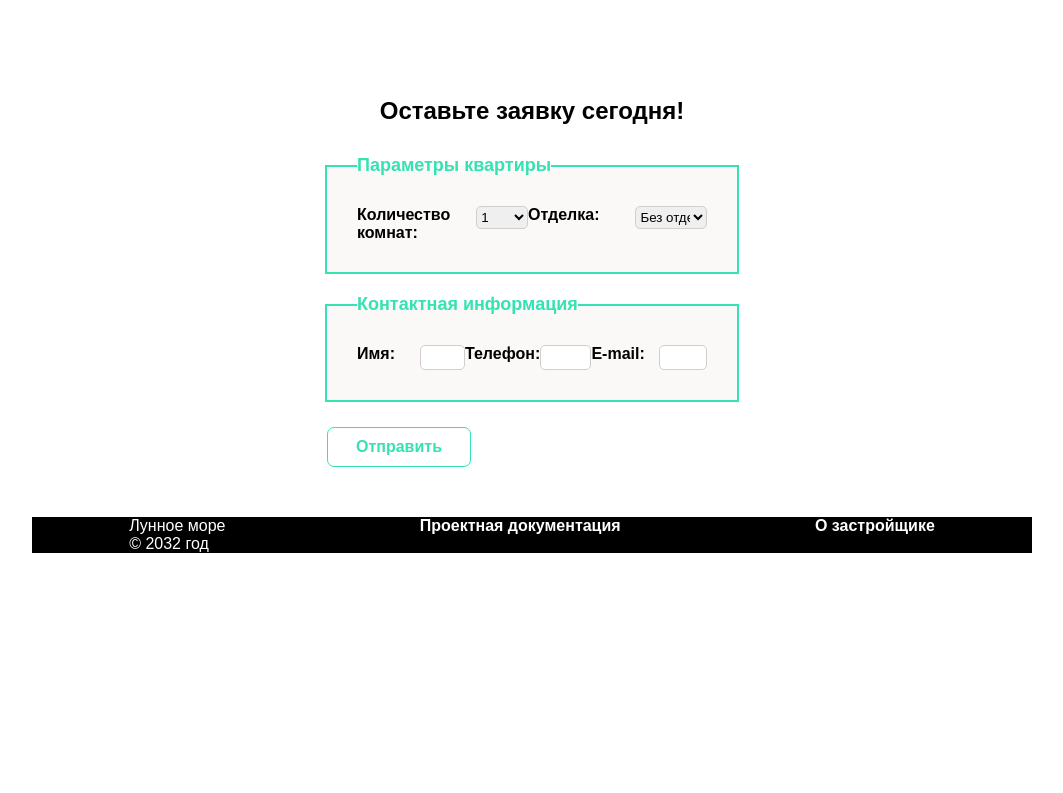
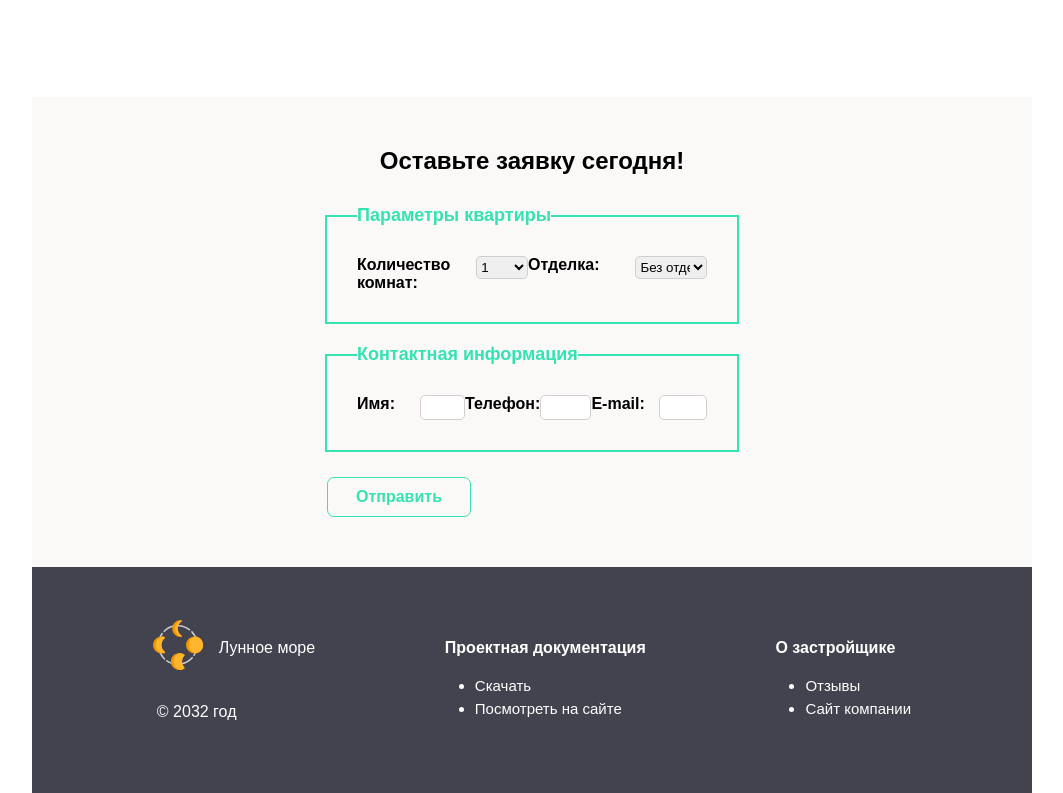
Before and after one commit to NatSoboleva/layout-designer-project-lvl1, a plain HTML site: page index.html in a window 1280 px wide. Shown: the part 1113-1906 px from the top of the page, without its empty margins (108-1171 px from the left). Before the commit the page ends 1666 px from the top, so only its background shows below. Drawn offline with Linux system fonts and the light colour scheme.

Commit message:
added footer

```diff
--- a/index.html
+++ b/index.html
@@ -4,11 +4,10 @@
 	<meta charset="UTF-8">
 	<meta name="viewport" content="width=device-width, initial-scale=1.0">
 	<meta http-equiv="X-UA-Compatible" content="ie=edge">
-	<title>ЖК Лунное море</title>
+	<title>ЖК Лунное море nsoboleva734@gmail.com</title>
 	<link rel="stylesheet" href="styles/style.css">
 </head>
 <body>
-
 	<div class="container">
 	 	<header>
 	 	   <div class="brand">
@@ -49,7 +48,7 @@
 	    	<div class="about-us">
 	    		<div class="about-us-text">
 	    			<h2 class="content-title">О ЖК &laquo;Лунное море&raquo;</h2>
-	    			<p class="content-text">Все чаще жители Москвы предпочитают загородный дом городской квартире, к тому же связь с мегаполисом не 	теряется – современные скоростные трассы позволяют без труда добираться до столицы и обратно.</p>
+	    			<p class="content-text">Все чаще жители Москвы предпочитают загородный дом городской квартире, к тому же связь с мегаполисом не	теряется – современные скоростные трассы позволяют без труда добираться до столицы и обратно.</p>
 	    			<p class="content-text">Мы построили наши дома на самом близком к Солнцу спутнике, всего в 380 тысяч километров от Земли.</p>
 	    		</div>
 	    		<div class="about-us-img">
@@ -74,14 +73,14 @@
 	    			<legend>Параметры квартиры</legend>
 	    			<label for=""> Количество комнат:
 	    			  <select  name="" id="">
-	    				<option value="without">1</option>
-	    				<option value="">2</option>
-	    				<option value="">3</option>
+	    				<option value="1">1</option>
+	    				<option value="2">2</option>
+	    				<option value="3">3</option>
 	    			  </select>
 	    		    </label>
 	    			<label for="">Отделка:
 	    			  <select name="" id="">
-	    				<option value="">Без отделки</option>
+	    				<option value="without">Без отделки</option>
 	    				<option value="earth">Земной пейзаж</option>
 	    				<option value="space">Глубокий космос</option>
 	    			  </select>
@@ -102,20 +101,33 @@
 	    		<button class="btn btn-order" type="submit">Отправить</button>
 	    	</form>
 	    </div>
-	</div>
 	    <footer>
 		<div>
-			<p>Лунное море</p>
-		    <p>&copy; 2032 год</p>
+			<div class="brand">
+	    		<img src="images/logo.svg" class="logo-img" alt="logo">
+	    		<p class="brand-text">Лунное море</p>
 	    	</div>
-		<div>
+		    <p class="copy">&copy; 2032 год</p>
+		</div>
+		<div class="nav-footer">
 			<h4>Проектная документация</h4>
+			<nav class="menu menu-footer">
+	    		<ul>
+	    			<li> <a href="#">Скачать</a></li>
+                	<li> <a href="#">Посмотреть на сайте</a></li>
+	        	</ul>
+	   		</nav>
 		</div>
-		<div>
+		<div class="nav-footer">
 			<h4>О застройщике</h4>
+			<nav class="menu menu-footer">
+	    		<ul>
+	    			<li> <a href="#">Отзывы</a></li>
+                	<li> <a href="#">Сайт компании</a></li>
+                </ul>
+	   		</nav>
 		</div>
-
 	 </footer>
-
+	</div>
 </body>
 </html>
--- a/styles/style.css
+++ b/styles/style.css
@@ -51,6 +51,7 @@ section {
 	display: flex;
 	flex-direction: column;
 }
+/*  -------------------------------  */
 .banner {
 	background-image: url(../images/bg-banner.png);
     background-size: cover;
@@ -85,12 +86,13 @@ section {
 	border-radius: 7px;
 	outline: none;
 }
-
+/*  ------------------------------  */
 .describe {
 	width: 800px;
 	position: relative;
 	display: flex;
 	justify-content: space-between;
+	background-color: #fff;
 }
 .block-item {
 	width: 33%;
@@ -135,13 +137,19 @@ section {
 	margin-top: 15px;
 }
 
-.title-form {
-	text-align: center;
-    margin-bottom: 30px;
+/*  ---------------------------  */
+#form {
+	background-color: #fbf8f8;
+	padding-top: 50px;
+	padding-bottom: 50px;
 }
 form {
 	display: flex;
 	flex-direction: column;
+}
+.title-form {
+	text-align: center;
+    margin-bottom: 30px;
 }
 fieldset {
 	border: 2px solid  #34e2b2;
@@ -150,7 +158,6 @@ fieldset {
     padding: 30px;
     padding-bottom: 10px;
     width: 35%;
-    background-color: #fbf8f8;
 }
 legend {
 	margin-left: 0px;
@@ -164,11 +171,7 @@ label {
 	font-size: 16px;
 	font-weight: 600;
 }
-/*select {
-	width: 40%;
-    position: relative;
-    margin-right: 0px;
-}*/
+
 input[type="text"],
 input[type="tel"],
 input[type="email"],
@@ -189,9 +192,30 @@ select {
     font-weight: 700;
     margin-top: 5px;
 }
+/*  --------------------------------*/
 footer {
 	display: flex;
-	margin-top: 50px;
-	background-color: #000;
+    padding: 40px;
+    background-color: #42434e;
+    color: #fff;
+    padding-bottom: 70px;
+}
+.nav-footer {
+	margin-top: 2rem;
+}
+.menu-footer a {
 	color: #fff;
 }
+.copy {
+	margin-left: 20px;
+	margin-top: 20px;
+}
+.menu-footer ul {
+	display: block;
+	margin-top: -0.8rem;
+}
+.menu-footer ul li {
+	list-style: disc;
+    margin-left: 30px;
+    margin-bottom: 5px;
+}
```
Lines whose indentation alone changed are shown as unchanged.
